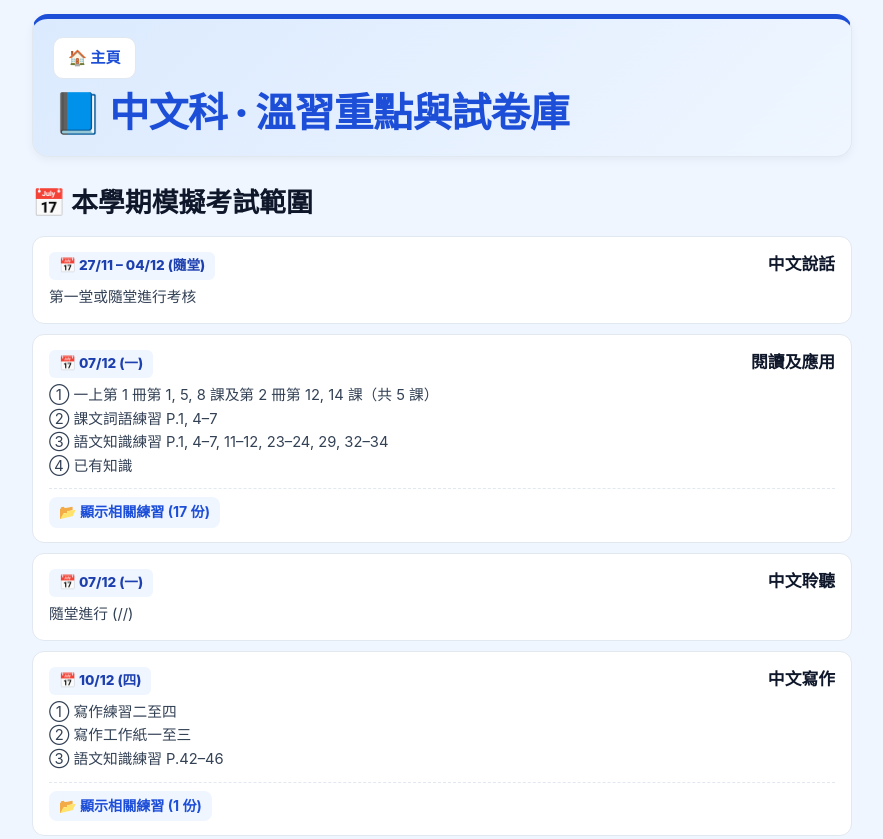
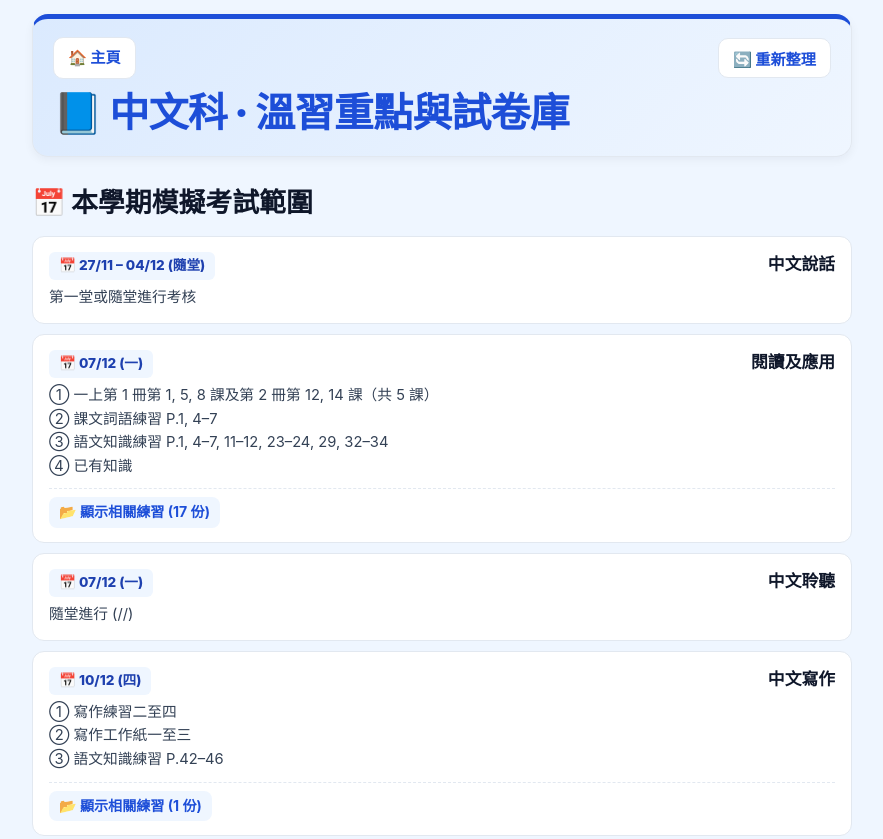
Before and after one commit to leighapollo277-coder/yy-math-drill, a plain HTML site: page chinese/index.html in a window 1280 px wide. Shown: the top 839 px of the page, without its empty margins (198-1081 px from the left). Drawn offline with Linux system fonts and the light colour scheme.

Commit message:
chore(site): auto-update from YY study group (2026-11-18 22:38)

```diff
--- a/chinese/index.html
+++ b/chinese/index.html
@@ -3,6 +3,9 @@
 <head>
 <meta charset="utf-8">
 <meta name="viewport" content="width=device-width, initial-scale=1.0, maximum-scale=1.0, user-scalable=no, viewport-fit=cover">
+<meta http-equiv="Cache-Control" content="no-cache, no-store, must-revalidate">
+<meta http-equiv="Pragma" content="no-cache">
+<meta http-equiv="Expires" content="0">
 <meta name="apple-mobile-web-app-capable" content="yes">
 <meta name="apple-mobile-web-app-status-bar-style" content="default">
 <meta name="apple-mobile-web-app-title" content="約約中文">
@@ -230,8 +233,11 @@
 <body>
 <div class="container">
   <header class="top-bar">
-    <div>
-      <a class="home-btn" href="../">🏠 主頁</a>
+    <div style="width:100%;">
+      <div style="display:flex; justify-content:space-between; align-items:center; gap:8px; flex-wrap:wrap;">
+        <a class="home-btn" href="../">🏠 主頁</a>
+        <button type="button" class="home-btn" style="cursor:pointer; font-family:inherit;" onclick="forceHardRefresh()">🔄 重新整理</button>
+      </div>
       <h1 class="page-title">📘 中文科 · 溫習重點與試卷庫</h1>
     </div>
   </header>
@@ -356,6 +362,11 @@
 
 <script>
 
+  function forceHardRefresh() {
+    const u = new URL(window.location.href);
+    u.searchParams.set("_r", String(Date.now()));
+    window.location.replace(u.toString());
+  }
   function openDrivePreviewFromEl(el) {
     openDrivePreview(el.getAttribute("data-url"), el.getAttribute("data-title"));
   }
```
Also changed, not shown: electives/index.html (+13 -2 lines), english/index.html (+13 -2 lines), index.html (+9 -0 lines), math/index.html (+13 -2 lines), updates/index.html (+12 -1 lines).
